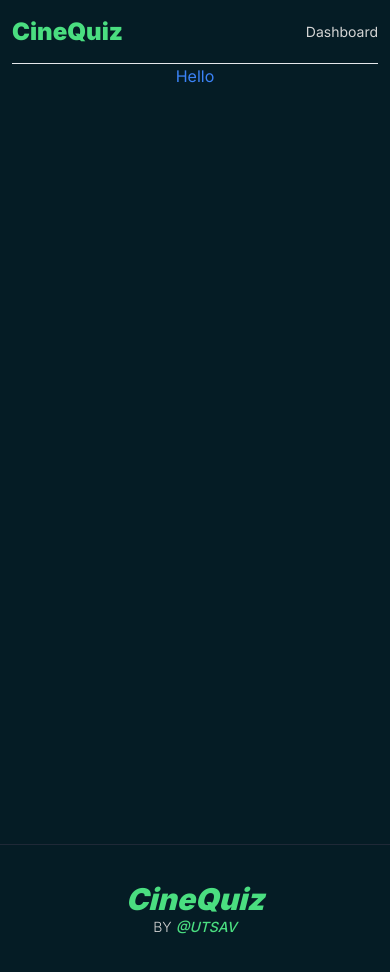
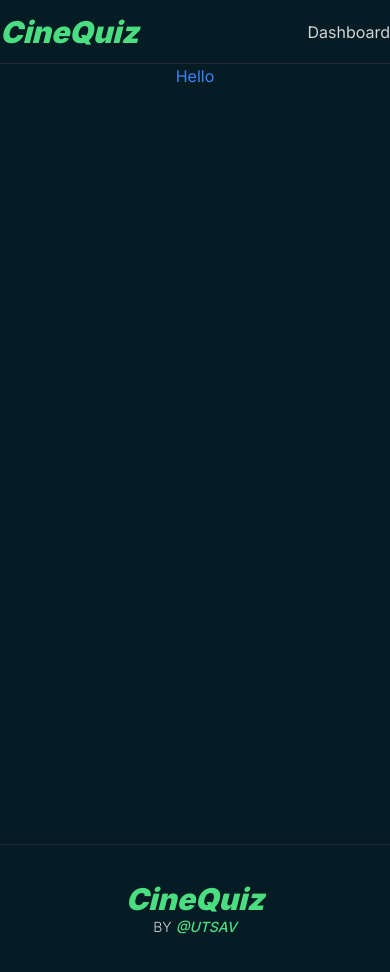
Before and after one commit to utsavkumar-280/CineQuiz, a Next.js app: page / in a window 390 px wide. Built offline with nearby package versions, Linux system fonts and the light colour scheme.

Commit message:
style: added some hover and selected route styles

```diff
--- a/components/Header/index.tsx
+++ b/components/Header/index.tsx
@@ -1,16 +1,24 @@
 import Link from "next/link";
+import { useRouter } from "next/router";
 
 const Header = () => {
+	const { asPath } = useRouter();
+
+	const isDashboard = asPath === "/dashboard";
 	return (
-		<div className=" w-full h-16 flex justify-center sm:h-20 ">
-			<nav className=" w-full border-b mx-3 flex  justify-between items-center h-full sm:w-10/12 md:w-9/12 lg:w-8/12">
+		<div className=" w-full h-16 flex justify-center border-b border-gray-800 sm:h-20 transition-all ease duration-300">
+			<nav className=" w-full flex justify-between items-center h-full ">
 				<Link href="/">
-					<a className=" text-green-400 text-2xl font-black  sm:text-3xl">
+					<a className=" text-green-400 italic text-3xl font-black  md:text-4xl">
 						CineQuiz
 					</a>
 				</Link>
 				<Link href="/dashboard">
-					<a className="text-neutral-300 text-sm hover:text-green-400 smer:text-base md:text-lg">
+					<a
+						className={`text-base font-mediumhover:text-green-400 md:text-lg hover:text-green-400 transition-all ease duration-300 ${
+							isDashboard ? "text-green-400" : "text-neutral-300"
+						}`}
+					>
 						Dashboard
 					</a>
 				</Link>
@@ -31,3 +39,20 @@ export default Header;
 <meta name="msapplication-TileImage" content="/mstile-144x144.png">
 <meta name="theme-color" content="#ffffff">
 */
+
+/*
+<div className=" w-full h-16 flex justify-center sm:h-20 ">
+			<nav className=" w-full border-b mx-3 flex  justify-between items-center h-full sm:w-10/12 md:w-9/12 lg:w-8/12">
+				<Link href="/">
+					<a className=" text-green-400 text-2xl font-black  sm:text-3xl">
+						CineQuiz
+					</a>
+				</Link>
+				<Link href="/dashboard">
+					<a className="text-neutral-300 text-sm hover:text-green-400 smer:text-base md:text-lg">
+						Dashboard
+					</a>
+				</Link>
+			</nav>
+		</div>
+*/
```
